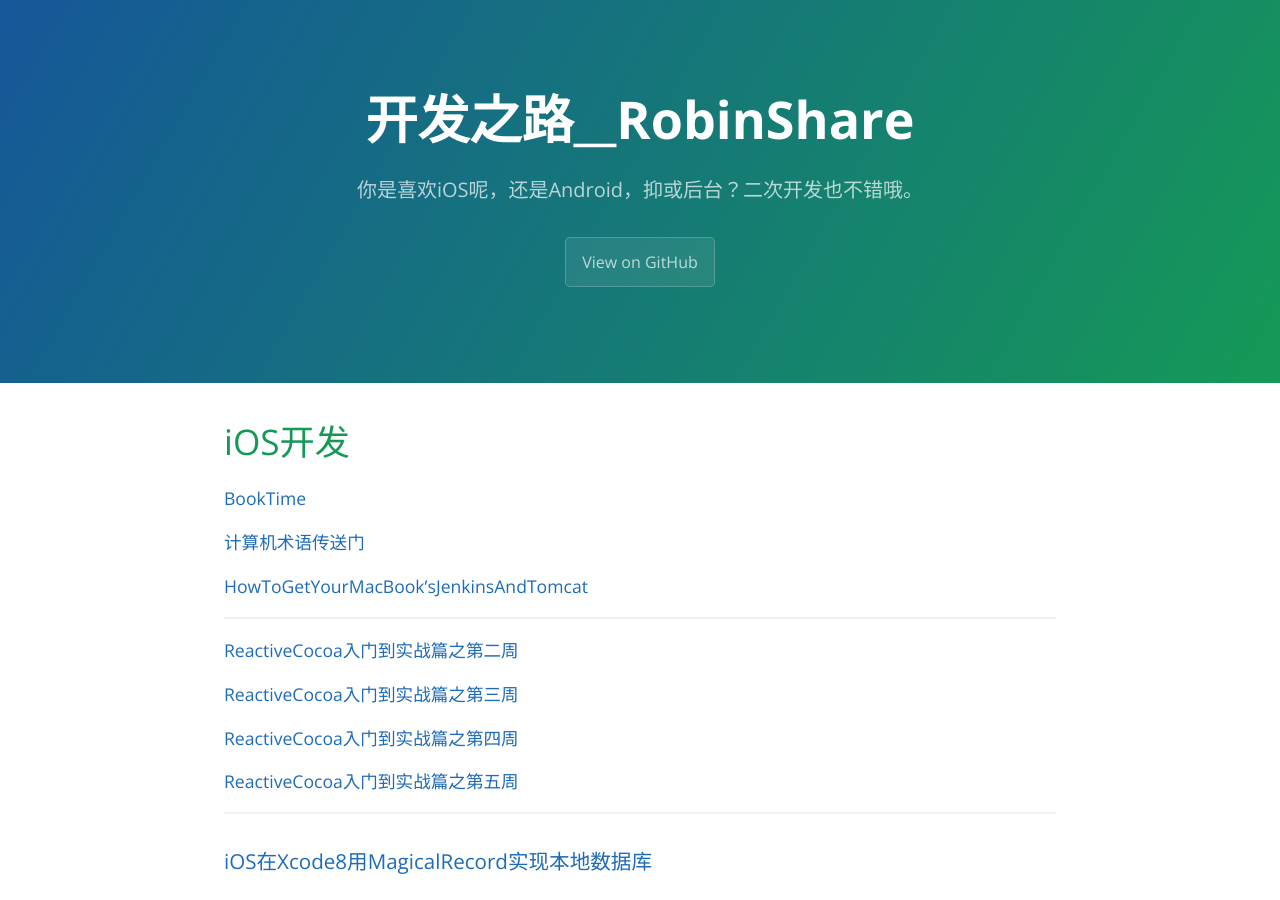
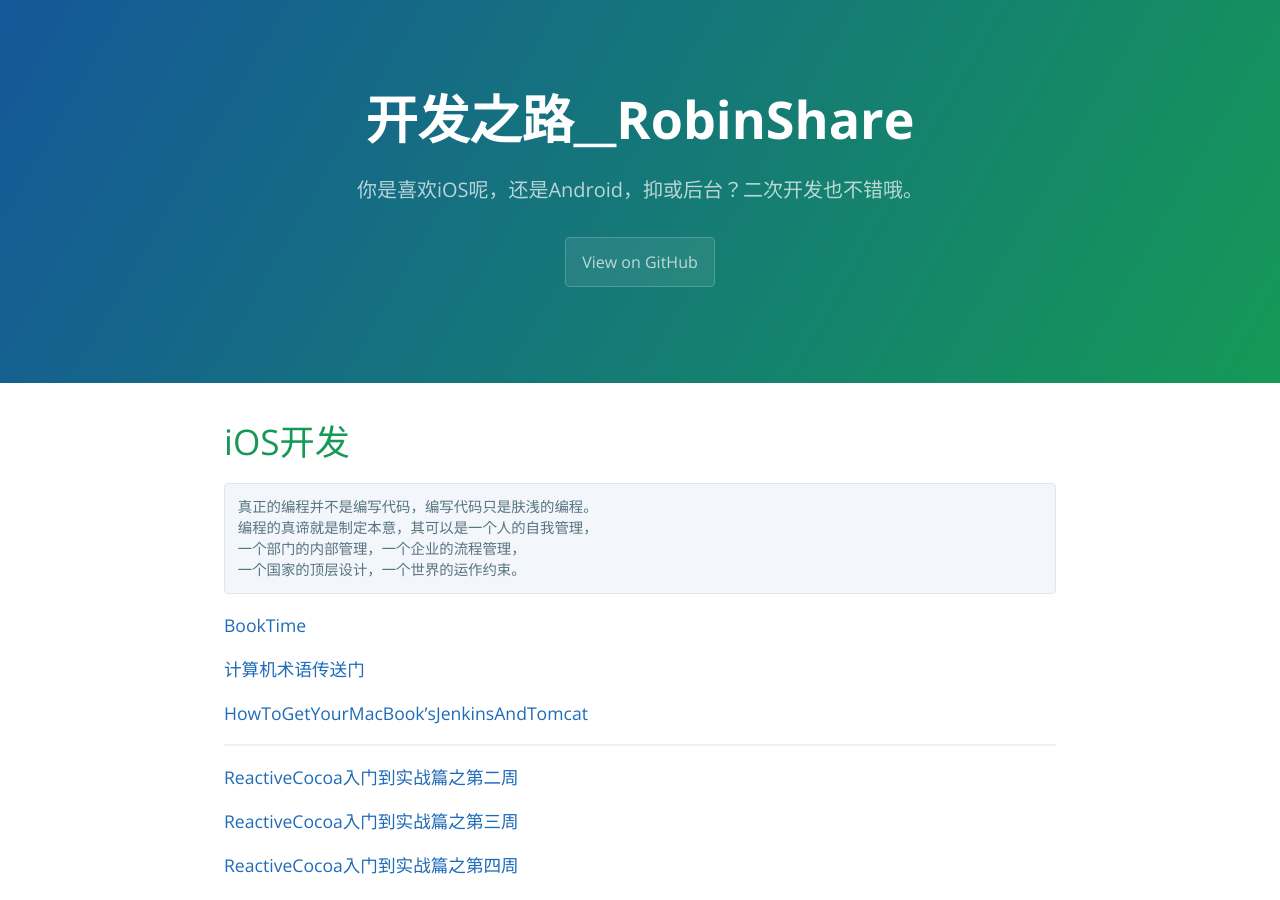
Before and after one commit to RobinShare/RobinShare, a Jekyll site: the page built from md/iOSCodeMark.md, in a window 1280 px wide and 900 px high. Built offline with Jekyll 4.4.1, drawn with Linux system fonts in a browser that asks for light colours; our own code applies the rules of GitHub Pages for plain Markdown files.

Commit message:
markdown

````diff
--- a/md/iOSCodeMark.md
+++ b/md/iOSCodeMark.md
@@ -3,6 +3,15 @@ layout: default
 ---
 
 # iOS开发
+
+```markdown
+真正的编程并不是编写代码，编写代码只是肤浅的编程。
+编程的真谛就是制定本意，其可以是一个人的自我管理，
+一个部门的内部管理，一个企业的流程管理，
+一个国家的顶层设计，一个世界的运作约束。
+```
+
+
 
 [BookTime](iOSCodeMark/Book.md)
 
````
